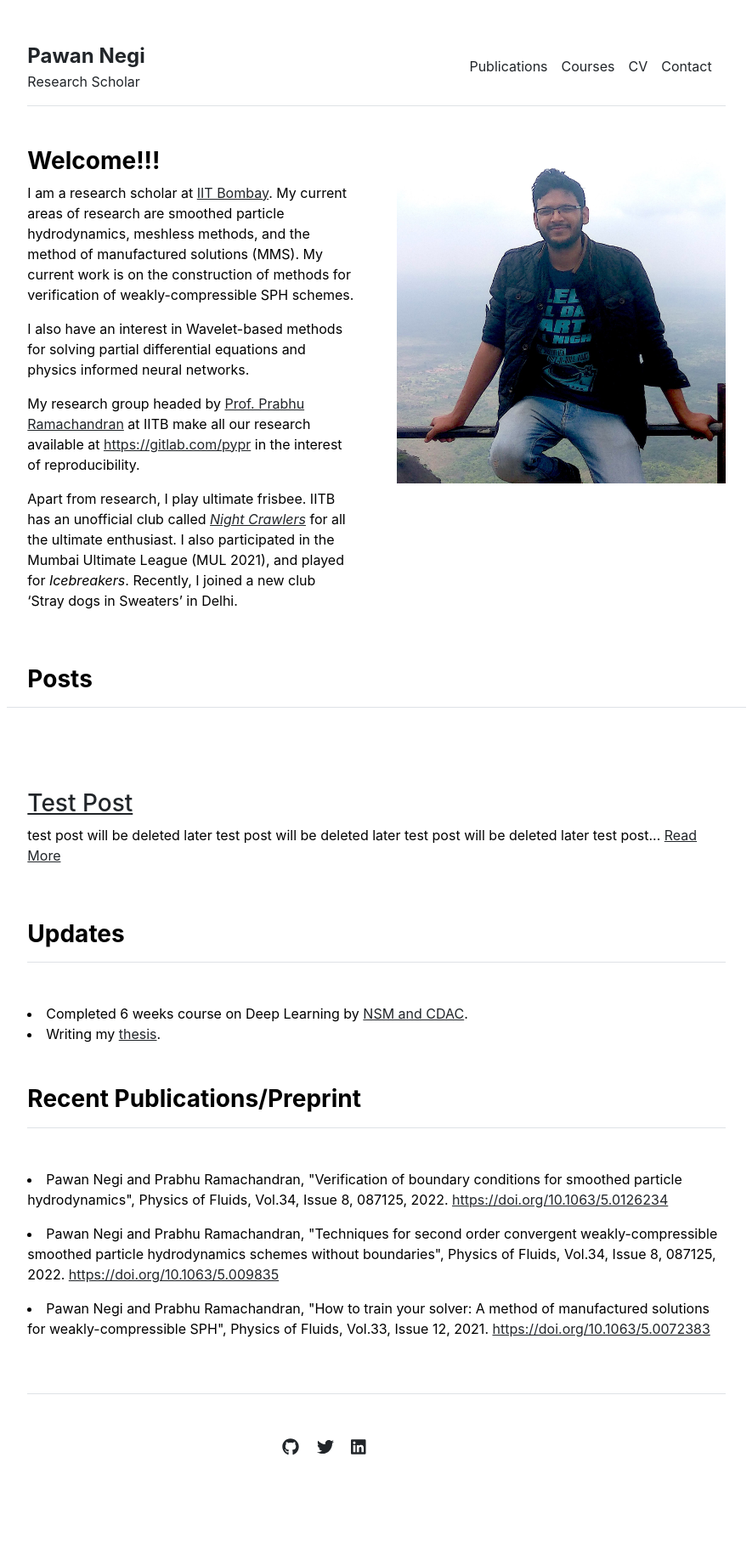
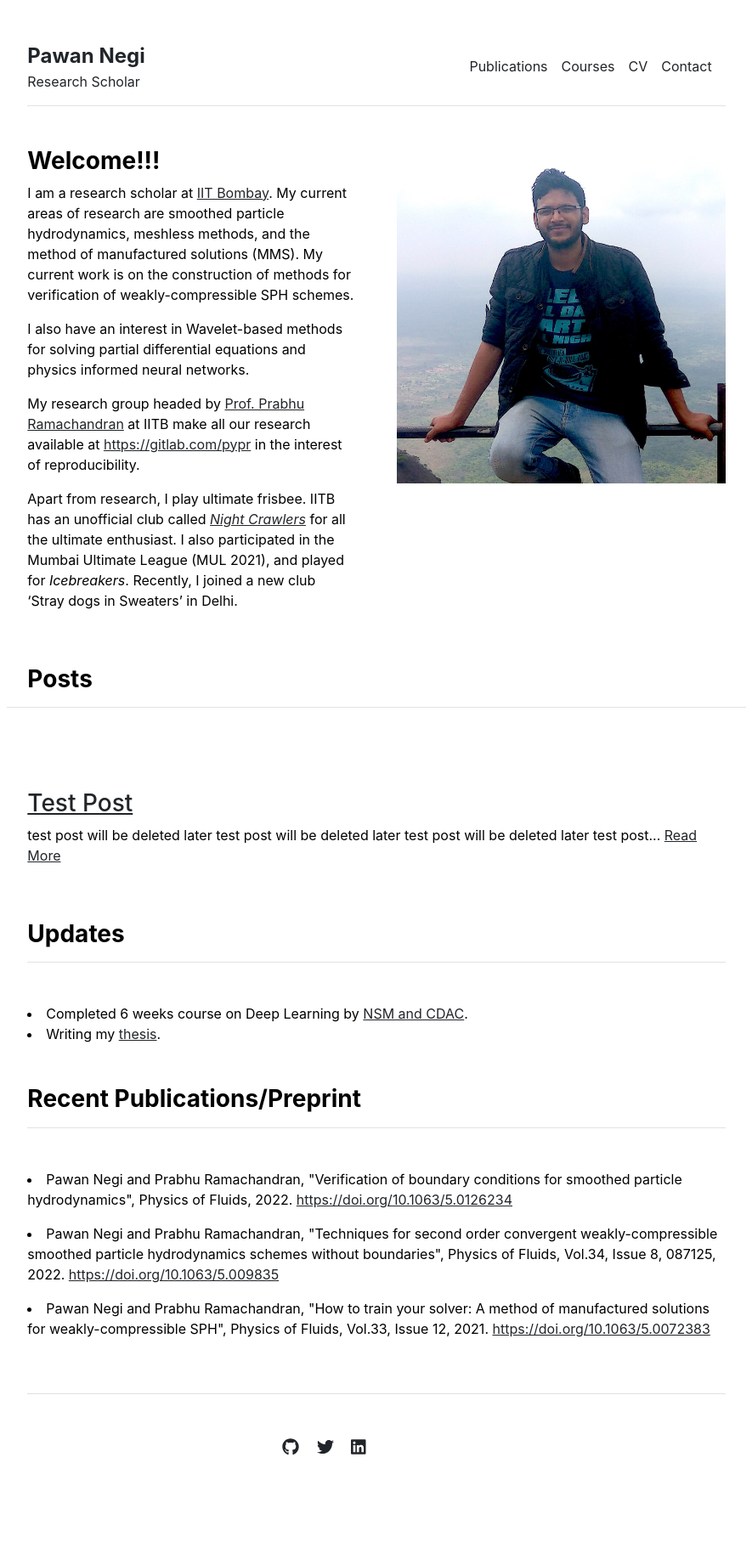
Before and after one commit to pawansnegi/pawansnegi.github.io, a Jekyll site: the page built from index.md, in a window 1280 px wide. Shown: the whole page at 85% size, without its empty margins (197-1082 px from the left). Built offline with Jekyll 4.4.1, drawn with Linux system fonts in a browser that asks for light colours.

Commit message:
new data

```diff
--- a/_data/publications.yml
+++ b/_data/publications.yml
@@ -1,8 +1,7 @@
 featured:
 
 - {name: 'Pawan Negi and Prabhu Ramachandran, "Verification of boundary
-conditions for smoothed particle hydrodynamics", Physics of Fluids, Vol.34,
-Issue 8, 087125, 2022.', url:
+conditions for smoothed particle hydrodynamics", Physics of Fluids, 2022.', url:
 'https://doi.org/10.1063/5.0126234'}
 
 - {name: 'Pawan Negi and Prabhu Ramachandran, "Techniques for second order
@@ -18,9 +17,8 @@ Fluids, Vol.33, Issue 12, 2021.', url:
 index:
 
 - {name: 'Pawan Negi and Prabhu Ramachandran, "Verification of boundary
-conditions for smoothed particle hydrodynamics", Physics of Fluids, Vol.34,
-Issue 8, 087125, 2022.', url:
-'https://doi.org/10.1063/5.0126234'}
+conditions for smoothed particle hydrodynamics", Physics of Fluids, 2022.',
+url: 'https://doi.org/10.1063/5.0126234'}
 
 - {name: 'Pawan Negi and Prabhu Ramachandran, "Techniques for second order
 convergent weakly-compressible smoothed particle hydrodynamics schemes
```
